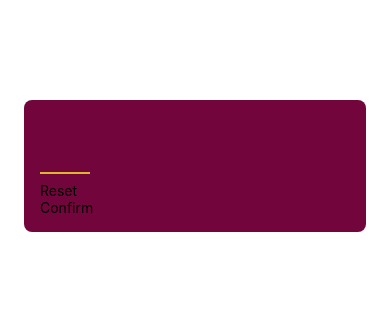
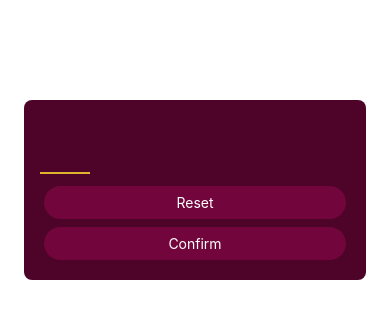
Before and after one commit to Pleopleq/react-native-course, a React Native app in the folder mini-game-app/: screen / in a window 390 px wide. Shown: the top 318 px of the page. Built offline with nearby package versions, Linux system fonts and the light colour scheme.

Commit message:
Add styling to primary button component

```diff
--- a/mini-game-app/components/PrimaryButton.js
+++ b/mini-game-app/components/PrimaryButton.js
@@ -1,9 +1,29 @@
-import { View, Text } from 'react-native'
+import { View, Text, Pressable, StyleSheet } from 'react-native'
 
 export default function PrimaryButton({ btnLabel }) {
+    function handleButtonPress() { }
+
     return (
-        <View>
-            <Text>{btnLabel}</Text>
-        </View>
+        <Pressable onPress={handleButtonPress}>
+            <View style={styles.buttonContainer}>
+                <Text style={styles.buttonText}>{btnLabel}</Text>
+            </View>
+        </Pressable>
     )
 }
+
+const styles = StyleSheet.create({
+    buttonContainer: {
+        backgroundColor: "#72063c",
+        borderRadius: 28,
+        paddingHorizontal: 16,
+        paddingVertical: 8,
+        margin: 4,
+        elevation: 2
+    },
+
+    buttonText: {
+        color: "white",
+        textAlign: "center"
+    }
+})
--- a/mini-game-app/screens/StartGameScreen.js
+++ b/mini-game-app/screens/StartGameScreen.js
@@ -21,7 +21,7 @@
         marginTop: 100,
         marginHorizontal: 24,
         borderRadius: 8,
-        backgroundColor: "#72063c",
+        backgroundColor: "#4e0329",
         elevation: 14,
         shadowColor: "black",
         shadowOffset: {
```
